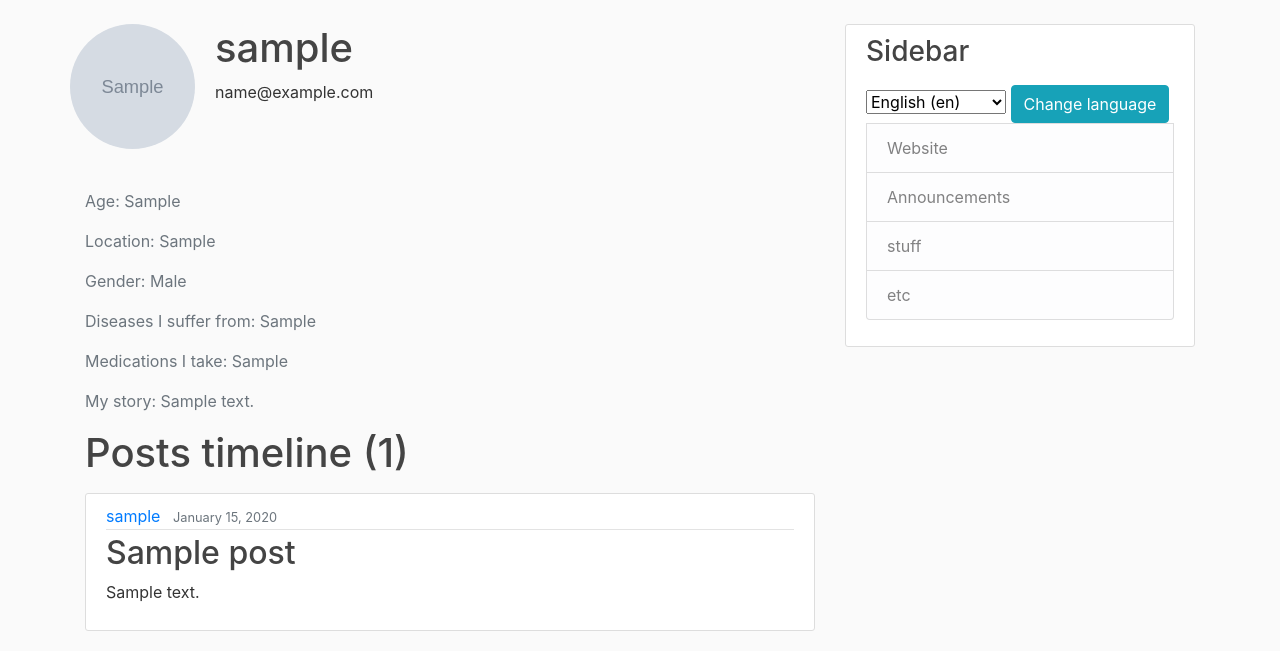
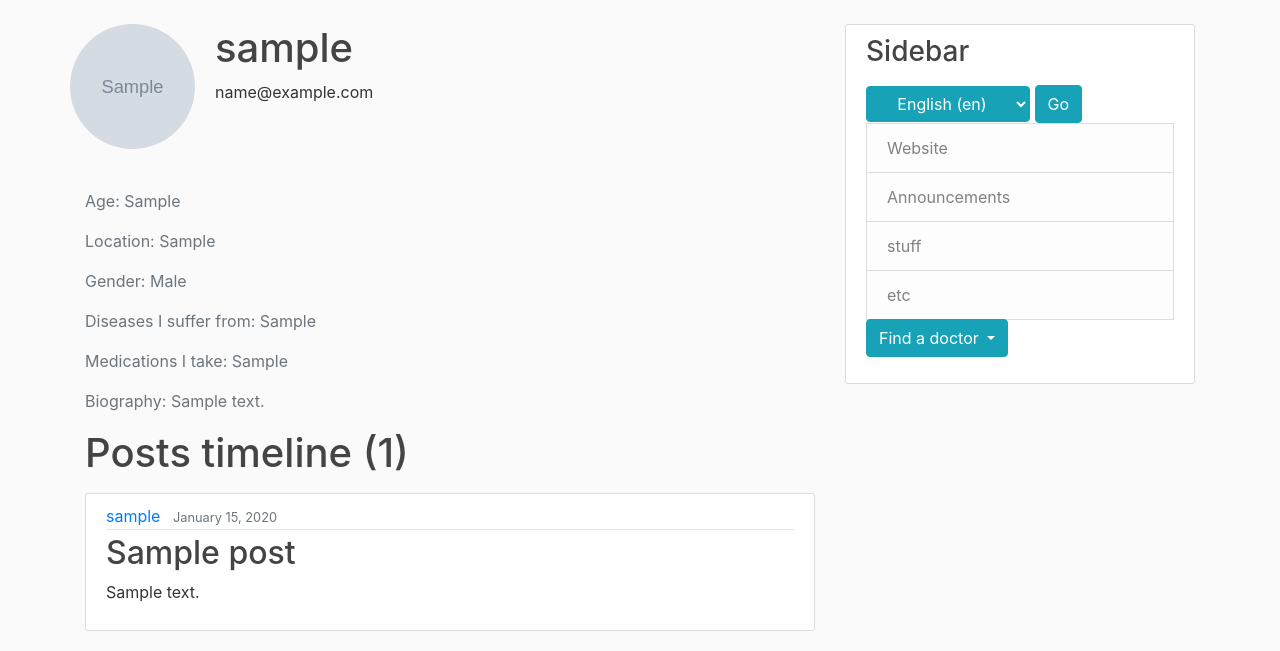
Before and after one commit to PeterMarchev/MedHelp, a Django app: a page that uses medapp/templates/medapp/base.html in a window 1280 px wide. Shown: the part 56-707 px from the top of the page. Run offline with Django 3.2, Linux system fonts and the light colour scheme; tables that the repository leaves empty hold one stand-in row (values such as "Sample post"); grey boxes marked "Sample" are stand-in pictures; some libraries are stand-ins or nearby versions.

Commit message:
Gave users roles and created a search option by doctors speciality

```diff
--- a/medapp/templates/medapp/base.html
+++ b/medapp/templates/medapp/base.html
@@ -81,9 +81,11 @@
                         <form action="{% url 'set_language' %}" method="post">
                             {% csrf_token %}
                             <input name="next" type="hidden" value="{{ redirect_to }}">
-                            <select
-                                name="language"> {% get_current_language as LANGUAGE_CODE %} {% get_available_languages as LANGUAGES %} {% get_language_info_list for LANGUAGES as languages %}
-                                {% for language in languages %}
+                            <select class="btn btn-info dropdown-toggle" type="button" id="dropdownMenuButton" data-toggle="dropdown" aria-haspopup="true" aria-expanded="false" name="language">
+                               {% get_current_language as LANGUAGE_CODE %}
+                                {% get_available_languages as LANGUAGES %}
+                                 {% get_language_info_list for LANGUAGES as languages %}
+                                  {% for language in languages %}
                                     <option value="{{ language.code }}"
                                       {% if language.code == LANGUAGE_CODE %}
                                         selected
@@ -93,14 +95,30 @@
                                     </option>
                                 {% endfor %}
                             </select>
-                            <input type="submit" class="btn btn-info" value="{% trans "Change language" %}"/>
+
+                            <input type="submit" class="btn btn-info" value="{% trans "Go" %}"/>
                         </form>
+
 
                       <li class="list-group-item list-group-item-light" id="website">{% trans "Website" %}</li>
                       <li class="list-group-item list-group-item-light" id="announcements">{% trans "Announcements" %}</li>
                       <li class="list-group-item list-group-item-light">stuff</li>
                       <li class="list-group-item list-group-item-light">etc</li>
-                    </ul>
+                      <div class="dropdown">
+                          <button class="btn btn-info dropdown-toggle" type="button" id="dropdownMenuButton" data-toggle="dropdown" aria-haspopup="true" aria-expanded="false">
+                            Find a doctor
+                          </button>
+                          <div class="dropdown-menu" name="specDrop" aria-labelledby="dropdownMenuButton">
+                            <a class="dropdown-item" href="http://127.0.0.1:8000/dermatologists">Dermatologist</a>
+                            <a class="dropdown-item" href="http://127.0.0.1:8000/neurologists">Neurologist</a>
+                            <a class="dropdown-item" href="http://127.0.0.1:8000/pediatricians">Pediatrician</a>
+                            <a class="dropdown-item" href="http://127.0.0.1:8000/orthopedists">Orthopedist</a>
+                            <a class="dropdown-item" href="http://127.0.0.1:8000/oncologists">Oncologist</a>
+
+                          </div>
+                        </div>
+
+
                   </p>
                 </div>
               </div>
--- a/medapp/templates/medapp/user_posts.html
+++ b/medapp/templates/medapp/user_posts.html
@@ -1,38 +1,38 @@
 {% extends "medapp/base.html" %}
 {% load i18n %}
+{% load static %}
 
 {% block content %}
 <div class="media row ">
 
   <img class="rounded-circle account-img" src="{{user.profile.image.url}}">
   <div class="media-body">
-
+    {% if user.profile.is_doctor %}
+      <h2 class="account-heading">{{ user.username }} <img class="f-img img-fluid mx-auto" src="{% static 'medapp/img/verified.png' %}"> </h2>
+    {% else %}
       <h2 class="account-heading">{{ user.username }}</h2>
+    {% endif %}
     <p class="text">{{ user.email }} </p>
 
   </div>
 </div>
 <br>
-{% if user.profile.is_doctor %}
   <div class="media border-0">
       <p1 class="text-secondary" >Age: {{ user.profile.age }} </p>
       <p2 class="text-secondary" >Location: {{ user.profile.location }} </p>
       <p3 class="text-secondary" >Gender: {{ user.profile.gender }} </p>
+    {% if user.profile.is_doctor %}
       <p4 class="text-secondary" >Speciality: {{ user.profile.doctor_speciality }} </p>
       <p5 class="text-secondary" >Qualifications: {{ user.profile.doctor_qualifications }} </p>
       <p6 class="text-secondary" >Education: {{ user.profile.doctor_education }} </p>
       <p7 class="text-secondary" >Workspace: {{ user.profile.doctor_workspace }} </p>
-  <p8 class="text-secondary" >My story: {{ user.profile.about_user }} </p>
-</div>
     {% else %}
-<div class="media border-0">
-  <p1 class="text-secondary" >Age: {{ user.profile.age }} </p>
-  <p2 class="text-secondary" >Location: {{ user.profile.location }} </p>
-  <p3 class="text-secondary" >Gender: {{ user.profile.gender }} </p>
       <p4 class="text-secondary" >Diseases I suffer from: {{ user.profile.disease }} </p>
       <p5 class="text-secondary" >Medications I take: {{ user.profile.medications }} </p>
-  <p6 class="text-secondary" >My story: {{ user.profile.about_user }} </p></div>
     {% endif %}
+      <p8 class="text-secondary" >Biography: {{ user.profile.about_user }} </p>
+  </div>
+
     <h1 class="mb-3">{% trans "Posts timeline" %}  ({{ page_obj.paginator.count }})</h1>
 
     {% for post in posts %}
--- a/medapp/urls.py
+++ b/medapp/urls.py
@@ -27,7 +27,13 @@ urlpatterns = [
     path('forum/post/<int:pk>/delete/',
          PostDeleteView.as_view(), name='post-delete'),
 
-    path('about/', views.about, name='medapp-about'),
+    path('about/', views.about, name='medapp-about'),  # view was about
+    path('dermatologists/', views.find_derm, name='medapp-test'),
+    path('neurologists/', views.find_neur, name='medapp-test'),
+    path('orthopedists/', views.find_orth, name='medapp-test'),
+    path('pediatricians/', views.find_pedi, name='medapp-test'),
+    path('oncologists/', views.find_onco, name='medapp-test'),
+
 
 
 ]
--- a/medapp/views.py
+++ b/medapp/views.py
@@ -47,6 +47,7 @@ def post_detail(request, pk):
         'comment_form': comment_form
     }
     return render(request,  template_name, context)
+
 
 
 def about(request):  # about test page
@@ -119,6 +120,40 @@ class UserPostListView(ListView):  # in order to get all posts by said user
         return context
 
 
+def find_derm(request):
+    template_name = 'medapp/derma.html'
+
+    data = Profile.objects.filter(doctor_speciality='Dermatologist')
+    return render(request,  template_name, {'data': data, })
+
+
+def find_neur(request):
+    template_name = 'medapp/neuro.html'
+
+    data = Profile.objects.filter(doctor_speciality='Neurologist')
+    return render(request,  template_name, {'data': data, })
+
+
+def find_pedi(request):
+    template_name = 'medapp/pedi.html'
+
+    data = Profile.objects.filter(doctor_speciality='Pediatrician')
+    return render(request,  template_name, {'data': data, })
+
+
+def find_orth(request):
+    template_name = 'medapp/ortho.html'
+
+    data = Profile.objects.filter(doctor_speciality='Orthopedist')
+    return render(request,  template_name, {'data': data, })
+
+
+def find_onco(request):
+    template_name = 'medapp/onco.html'
+
+    data = Profile.objects.filter(doctor_speciality='Oncologist')
+    return render(request,  template_name, {'data': data, })
+
 
 class PostDetailView(DetailView):
     model = Post
--- a/users/forms.py
+++ b/users/forms.py
@@ -35,8 +35,8 @@ class ProfileUpdateForm(forms.ModelForm):
         model = Profile
 
         fields = ['patient_name', 'age', 'location',
-        'gender', 'disease', 'medications','about_user',
-        'doctor_qualifications', 'doctor_speciality', 'doctor_education', 'doctor_workspace', 'image']
+                  'gender', 'disease', 'medications', 'about_user',
+                  'doctor_qualifications', 'doctor_speciality', 'doctor_education', 'doctor_workspace', 'image']
 
     def __init__(self, *args, **kwargs):
         super().__init__(*args, **kwargs)
--- a/users/models.py
+++ b/users/models.py
@@ -11,31 +11,51 @@ from django.utils.translation import gettext_lazy as _
 
 class Profile(models.Model):
     user = models.OneToOneField(User, on_delete=models.CASCADE)
-    image = models.ImageField(default='default.jpg', upload_to='profile_pics', verbose_name=_("imageprofile"))
-    patient_name = models.CharField(max_length=50, default = "", verbose_name=_("My name"))
-    age = models.CharField(max_length=3, default = _("N/A"), verbose_name=_("Age"))
-    location = models.CharField(max_length=50, default = _("N/A"),  verbose_name=_("Location"))
-    about_user = models.TextField(default = _("N/A"), verbose_name=_("About me"))
-    disease = models.CharField(max_length=100, default = _("N/A"),  verbose_name=_("Diseases"))
-    medications = models.CharField(max_length=100, default = _("N/A"),  verbose_name=_("Medications"))
+    image = models.ImageField(
+        default='default.jpg', upload_to='profile_pics', verbose_name=_("imageprofile"))
+    patient_name = models.CharField(
+        max_length=50, default="", blank=True, verbose_name=_("My name"))
+    age = models.CharField(max_length=3, default=_(
+        "N/A"), blank=True, verbose_name=_("Age"))
+    location = models.CharField(max_length=50, default=_(
+        "N/A"), blank=True, verbose_name=_("Location"))
+    about_user = models.TextField(
+        default=_("N/A"), blank=True, verbose_name=_("About me"))
+    disease = models.CharField(max_length=100, default=_(
+        "N/A"), blank=True, verbose_name=_("Diseases"))
+    medications = models.CharField(max_length=100, default=_(
+        "N/A"), blank=True, verbose_name=_("Medications"))
     GENDER_CHOICES = [
-    ('Male', 'Male'),
-    ('Female', 'Female'),
-    ('N/A', 'Not Specified'),
-]
-    gender = models.CharField(max_length=6, default = _("N/A"),  choices=GENDER_CHOICES)
-    doctor_qualifications = models.CharField(max_length=50, default = "",  verbose_name=_("Qualification"))
-    doctor_speciality = models.CharField(max_length=50, default = "",  verbose_name=_("Speciality"))
-    doctor_education = models.CharField(max_length=50, default = "",  verbose_name=_("University"))
-    doctor_workspace = models.CharField(max_length=50, default = "",  verbose_name=_("Workplace"))
+        ('Male', 'Male'),
+        ('Female', 'Female'),
+        ('N/A', 'Not Specified'),
+    ]
 
+    SPECIALITY_CHOICES = [
+        ('Neurologist', 'Neurologist'),
+        ('Pediatrician', 'Pediatrician'),
+        ('Orthopedist', 'Orthopedist'),
+        ('Oncologist', 'Oncologist'),
+        ('Dermatologist', 'Dermatologist'),
+    ]
+    gender = models.CharField(
+        max_length=6, default=_("N/A"),  choices=GENDER_CHOICES)
+    doctor_qualifications = models.CharField(
+        max_length=50, default="", blank=True, verbose_name=_("Qualification"))
+    doctor_speciality = models.CharField(
+        max_length=50, choices=SPECIALITY_CHOICES, blank=True,  verbose_name=_("Speciality"))
+    doctor_education = models.CharField(
+        max_length=50, default="", blank=True, verbose_name=_("University"))
+    doctor_workspace = models.CharField(
+        max_length=50, default="", blank=True, verbose_name=_("Workplace"))
 
     @property
     def is_doctor(self):
         return self.user.groups.filter(name="Doctors").exists()
 
     def __str__(self):
-        return f'{self.user.username} Profile'
+        # return f'{self.user.username} Profile'
+        return f'{self.user.username}'
 
     def save(self, *args, **kwargs):
         super(Profile, self).save(*args, **kwargs)
```
Also changed, not shown: medapp/templates/medapp/about.html (+8 -1 lines), medapp/templates/medapp/derma.html (added, +22 -0 lines), medapp/templates/medapp/neuro.html (added, +22 -0 lines), medapp/templates/medapp/onco.html (added, +22 -0 lines), medapp/templates/medapp/ortho.html (added, +22 -0 lines), medapp/templates/medapp/pedi.html (added, +22 -0 lines), medapp/templates/medapp/post_detail.html (+9 -4 lines), users/views.py (+6 -9 lines), medapp/static/medapp/img/verified.png (added), media/profile_pics/Screenshot_19.png (added), users/migrations/0012_auto_20200626_1826.py (added), users/migrations/0013_auto_20200627_1935.py (added). Lines whose indentation alone changed are shown as unchanged.
